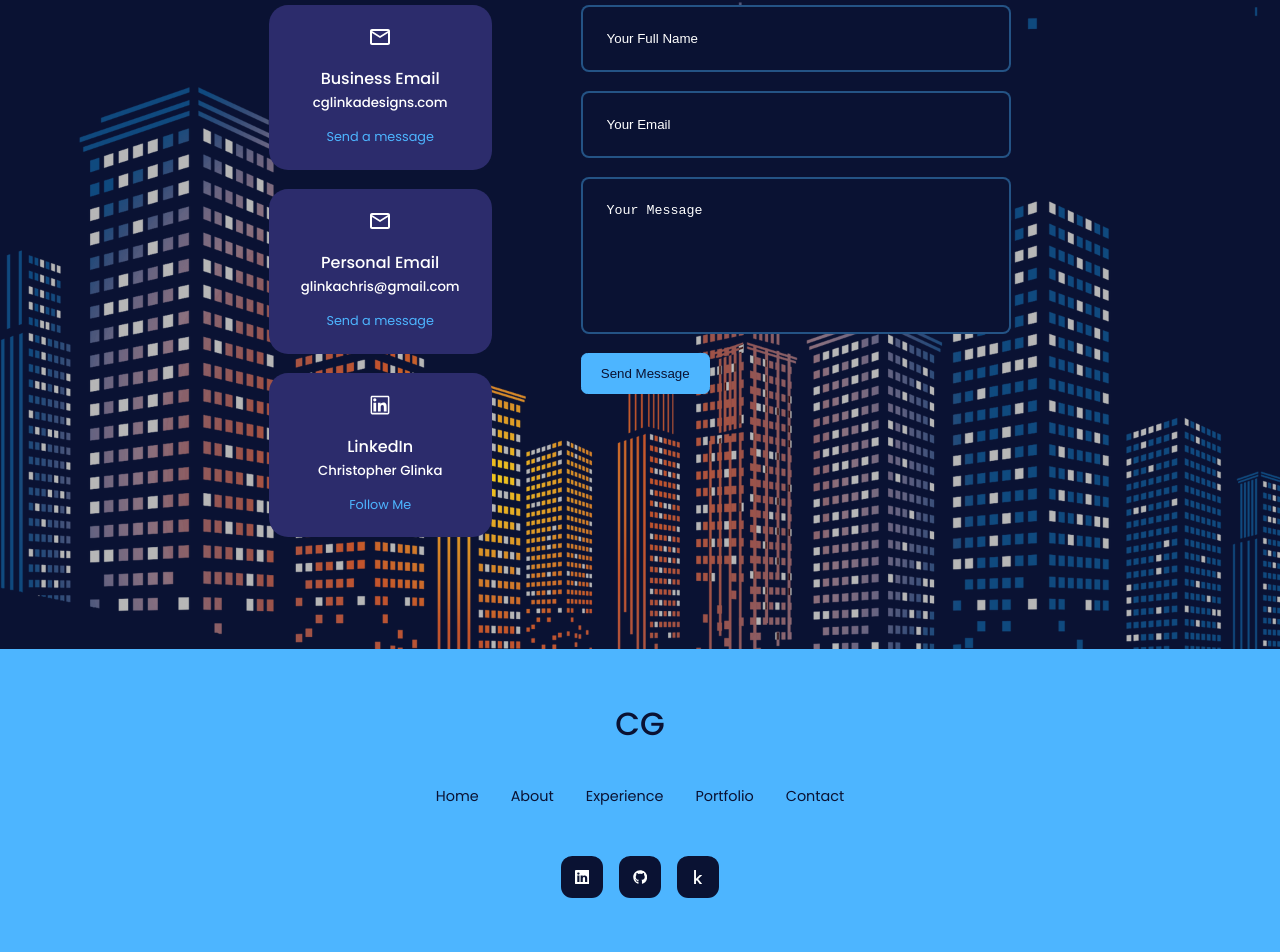
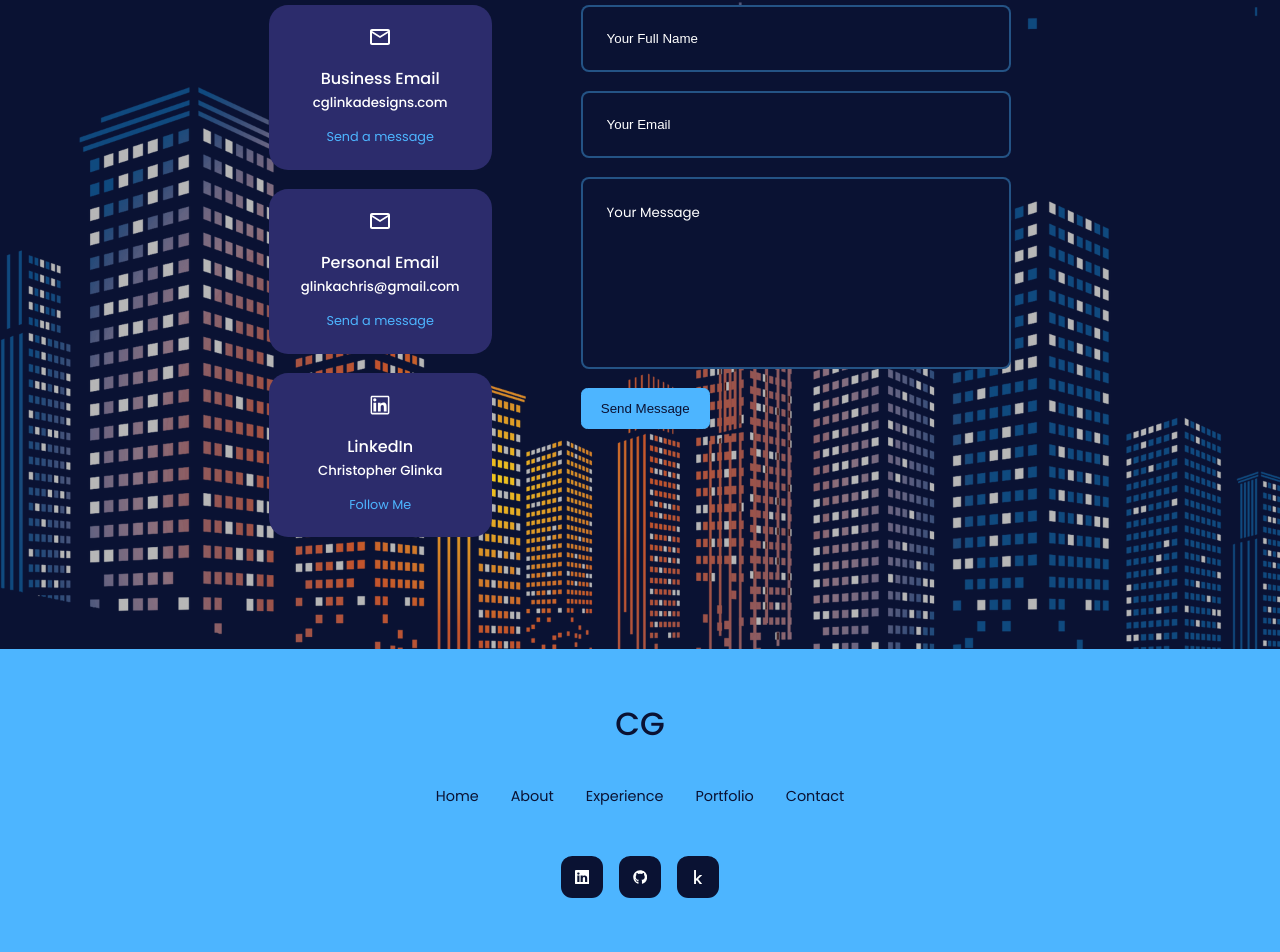
Before and after one commit to CGlinka95/react-portfolio, a React (Create React App) app in the folder react-portfolio-website-1/: page / in a window 1280 px wide. Shown: the part 3207-4159 px from the top of the page. Built offline with nearby package versions, Linux system fonts and the light colour scheme.

Commit message:
Bug fix
Fixed 2 bugs where the text area placeholder font didn't match the rest of the page and the reason for business email not populating the recipient field when clicked.

```diff
--- a/react-portfolio-website-1/src/components/contact/Contact.jsx
+++ b/react-portfolio-website-1/src/components/contact/Contact.jsx
@@ -30,7 +30,7 @@ const Contact = () => {
             <MdOutlineEmail className="contact__option-icon"/>
             <h4>Business Email</h4>
             <h5>cglinkadesigns.com</h5>
-            <a href="mailto:cglinkadesigns.com" target="_blank" rel='noreferrer'>Send a message</a>
+            <a href="mailto:christopher@cglinkadesigns.com" target="_blank" rel='noreferrer'>Send a message</a>
           </article>
           <article className='contact__option'>
             <MdOutlineEmail className="contact__option-icon"/>
--- a/react-portfolio-website-1/src/index.css
+++ b/react-portfolio-website-1/src/index.css
@@ -47,6 +47,10 @@ body {
   background: var(--color-bg);
   color: var(--color-white);
   line-height: 1.7;
+}
+
+textarea {
+  font-family: "Poppins", sans-serif;
 }
 
 /* ----------------------- GENERAL STYLES ---------------------------*/
```
